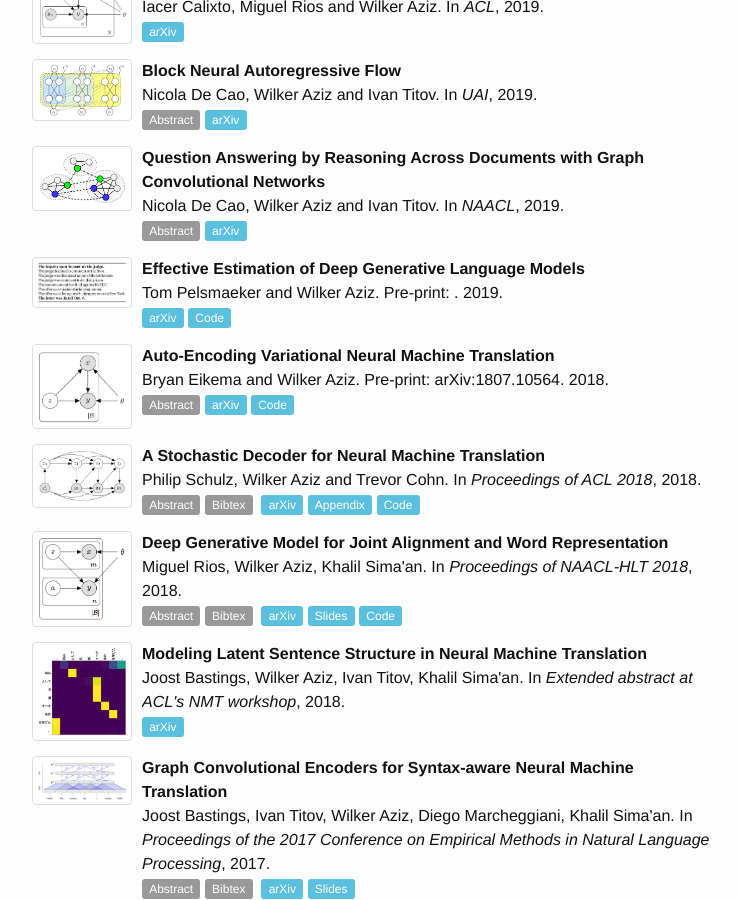
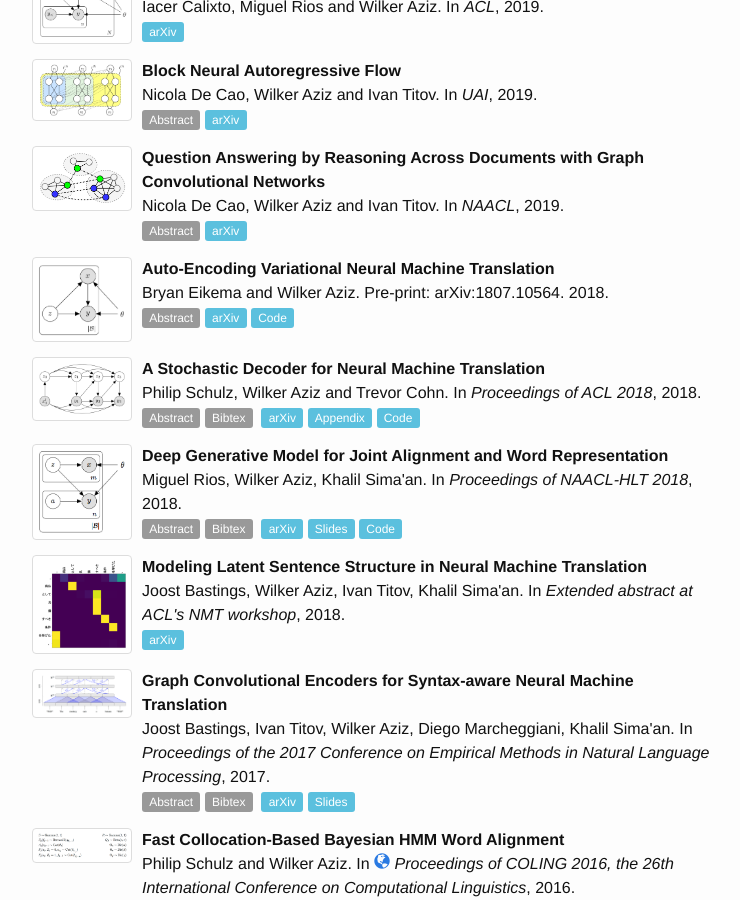
Before and after one commit to wilkeraziz/oldsite, a Jekyll site: the page built from publications.md, in a window 1280 px wide and 900 px high, scrolled down 338 px. Shown: the whole window, without its empty margins (268-1008 px from the left). Built offline with Jekyll 4.4.1, drawn with Linux system fonts in a browser that asks for light colours.

Commit message:
MDR -> 2020

```diff
--- a/_data/papers/2019.yml
+++ b/_data/papers/2019.yml
@@ -50,14 +50,3 @@
   slides:
   abstract: >
     Most research in reading comprehension has focused on answering questions based on individual documents or even single paragraphs. We introduce a neural model which integrates and reasons relying on information spread within documents and across multiple documents. We frame it as an inference problem on a graph. Mentions of entities are nodes of this graph while edges encode relations between different mentions (e.g., within- and cross-document coreference). Graph convolutional networks (GCNs) are applied to these graphs and trained to perform multi-step reasoning. Our Entity-GCN method is scalable and compact, and it achieves state-of-the-art results on a multi-document question answering dataset, WIKIHOP (Welbl et al., 2018).
--
-  layout: paper
-  paper-type: pre-print
-  selected: y
-  year: 2019
-  img: dgmlm
-  title: Effective Estimation of Deep Generative Language Models
-  authors: Tom Pelsmaeker and Wilker Aziz
-  doc-url: https://arxiv.org/pdf/1904.08194.pdf
-  arxiv: https://arxiv.org/abs/1904.08194
-  code: https://github.com/tom-pelsmaeker/deep-generative-lm
```
